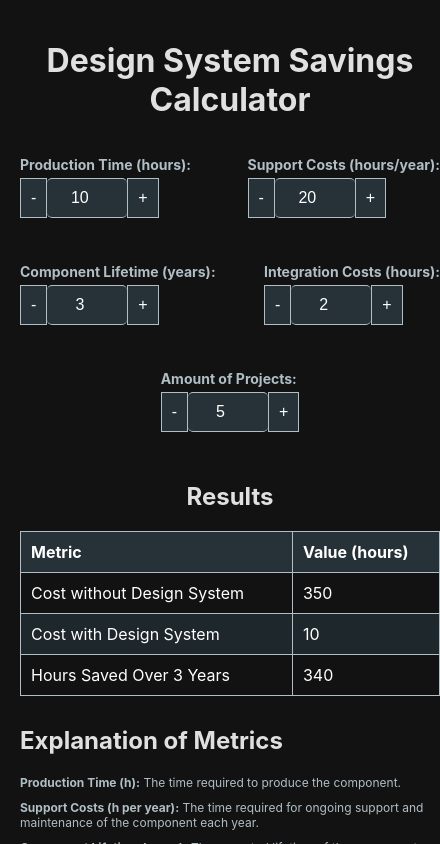
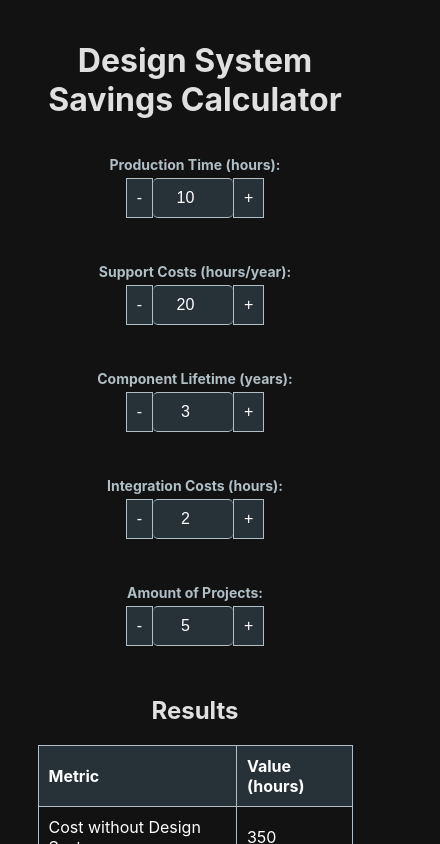
Before and after one commit to m4tuna/design-system-economics, a React (Create React App) app: page / in a window 390 px wide. Shown: the top 844 px of the page, 440 px wide, since content can reach past the window. Built offline with nearby package versions, Linux system fonts and the light colour scheme.

Commit message:
updated mobile

```diff
--- a/src/App.css
+++ b/src/App.css
@@ -159,3 +159,18 @@ tr:nth-child(even) {
   margin-left: auto;
   margin-right: auto;
 }
+
+@media (max-width: 600px) {
+  .container {
+    width: 90%;
+  }
+  .pickerContainer {
+    justify-content: center;
+  }
+  .fancy-number-picker {
+    text-align: center;
+  }
+  .input-group {
+    display: block;
+  }
+}
```
